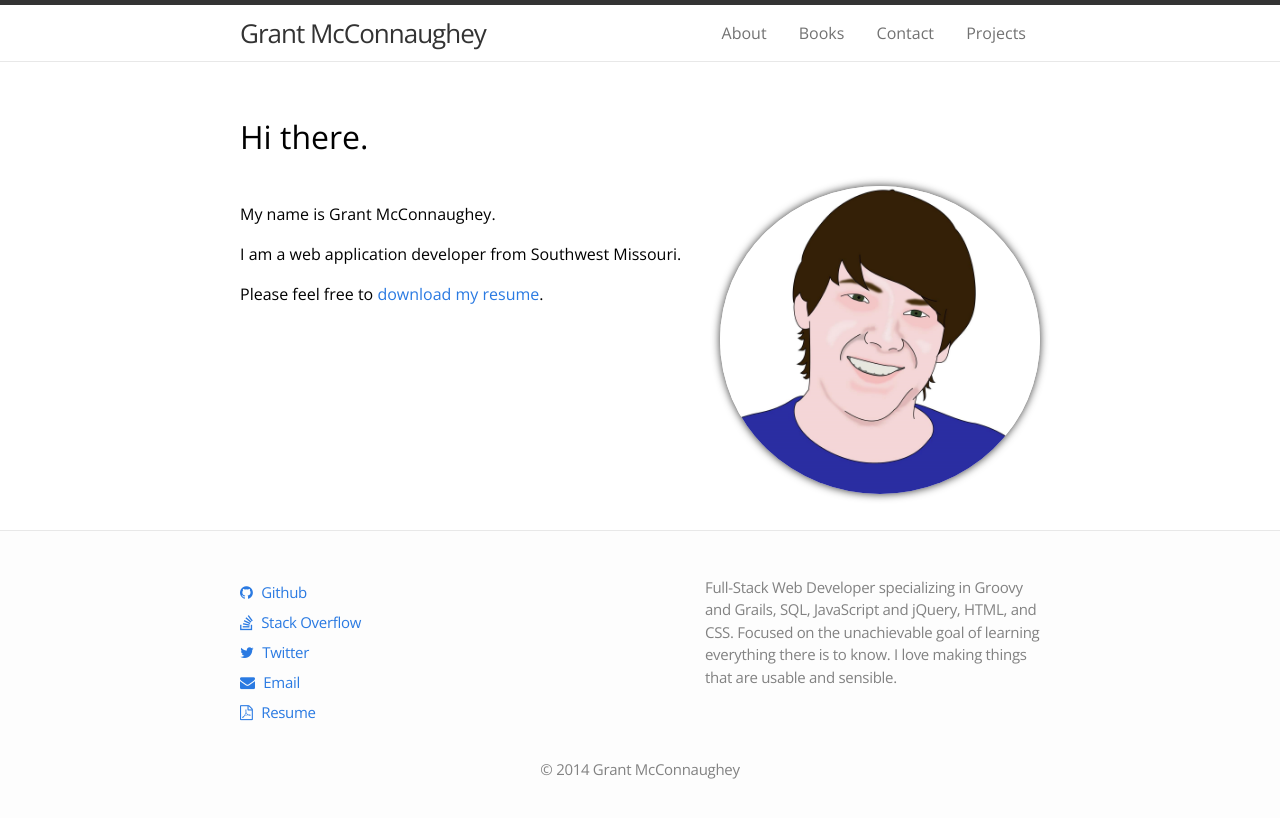
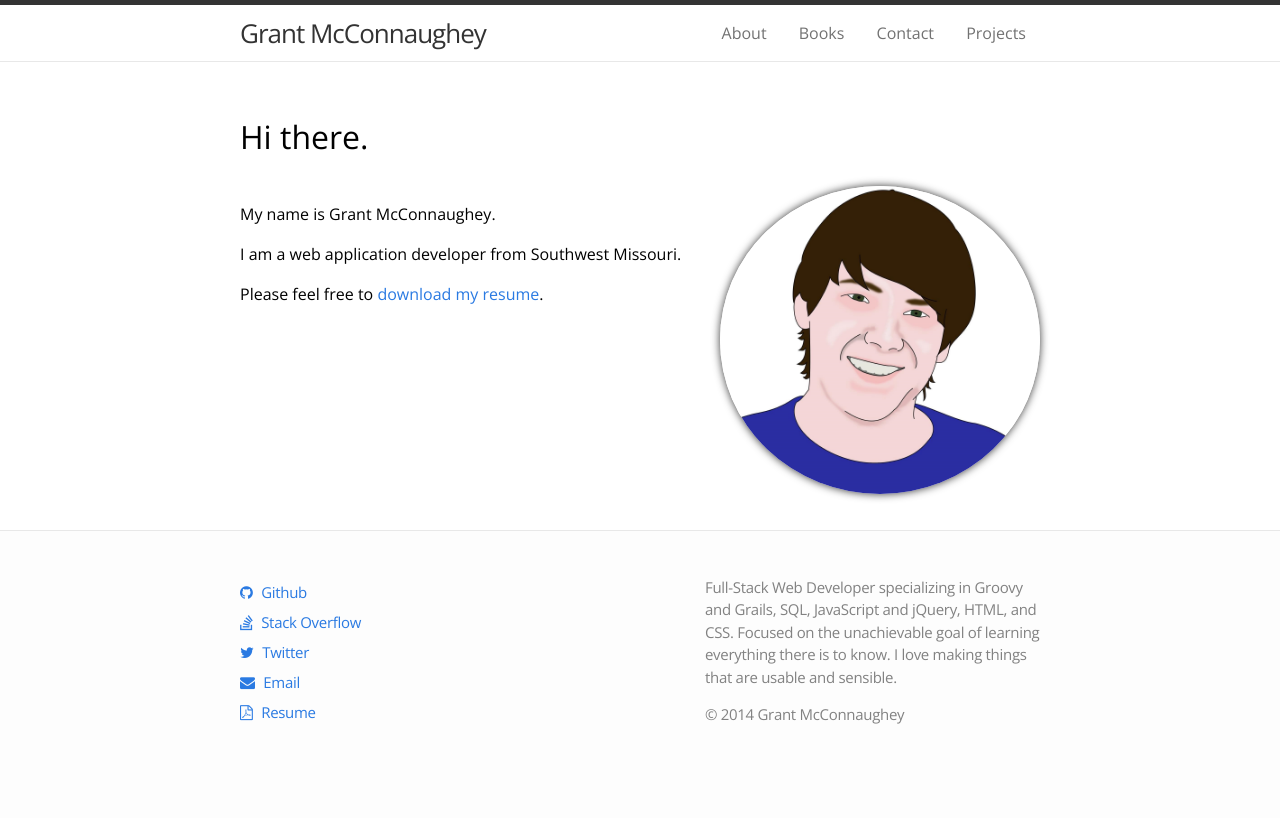
Before and after one commit to grantmcconnaughey/grantmcconnaughey.github.io, a Jekyll site: the page built from index.html, in a window 1280 px wide. Shown: the top 818 px of the page. Built offline with Jekyll 4.4.1, drawn with Linux system fonts in a browser that asks for light colours; nearby versions of some CDN libraries.

Commit message:
Moved copyright

```diff
--- a/_includes/footer.html
+++ b/_includes/footer.html
@@ -50,9 +50,8 @@
 
         <div class="footer-col-3 column">
             <p class="text">{{ site.description }}</p>
+
+            <p>&copy; 2014 Grant McConnaughey</p>
         </div>
     </div>
-    <div class="copyright">
-        <p>&copy; 2014 Grant McConnaughey</p>
-    </div>
 </footer>
```
